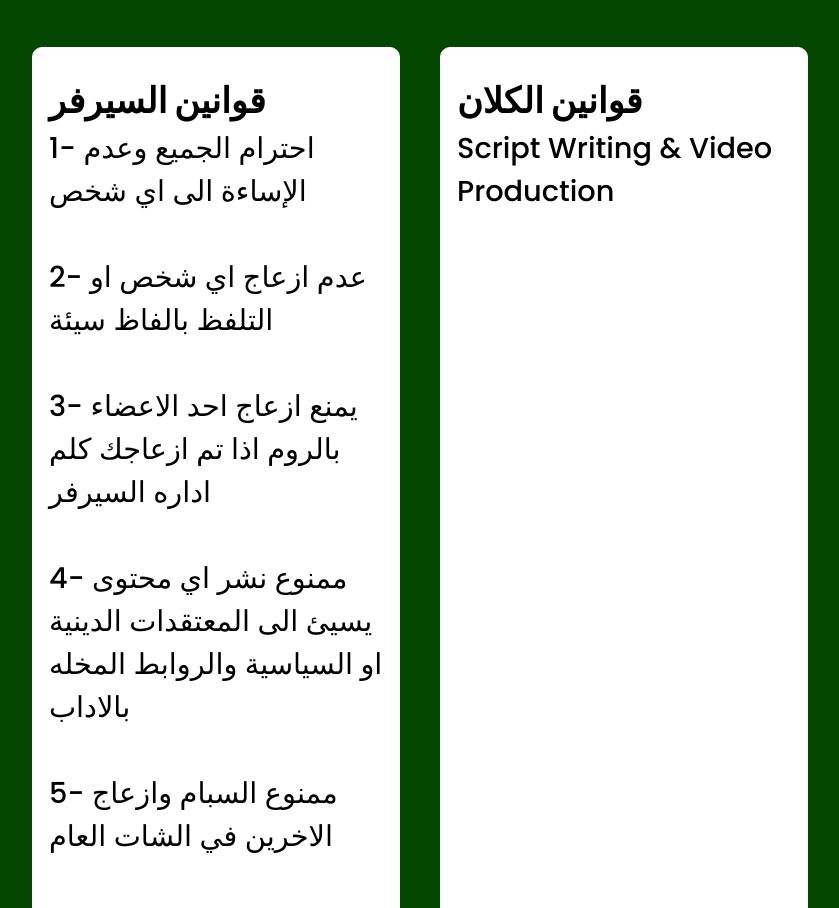
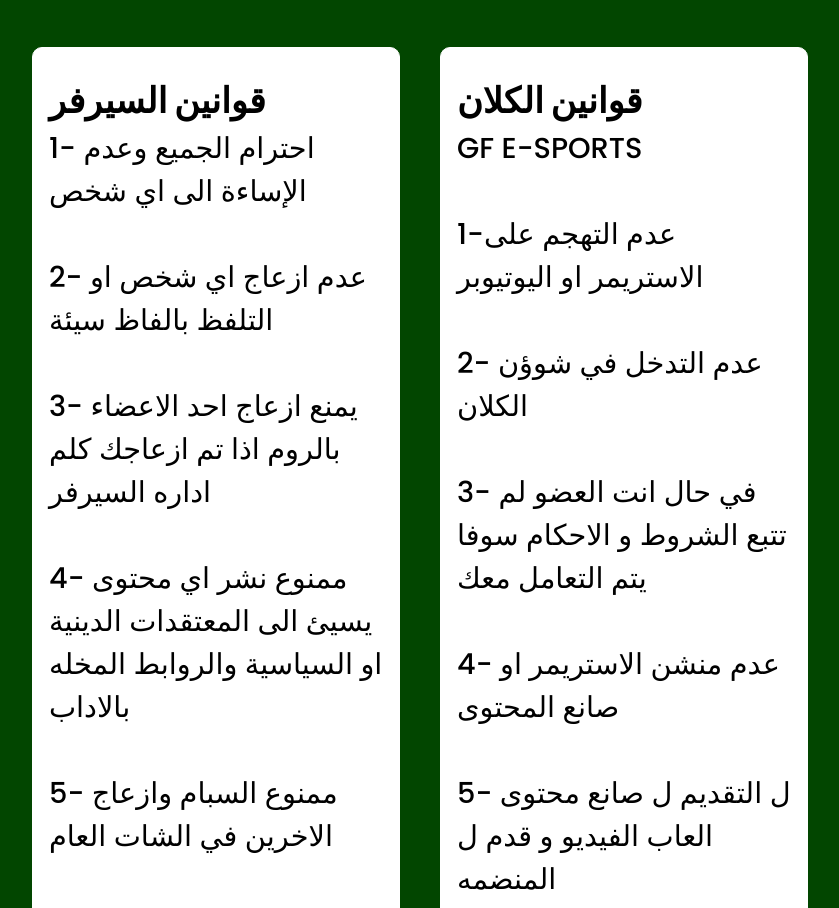
Before and after one commit to blacky765/gf-e-sport, a plain HTML site: page Terms_and_Conditions.html in a window 1280 px wide. Shown: the part 1005-1913 px from the top of the page, without its empty margins (220-1059 px from the left). Drawn offline with Linux system fonts and the light colour scheme.

Commit message:
Update Terms_and_Conditions.html

```diff
--- a/Terms_and_Conditions.html
+++ b/Terms_and_Conditions.html
@@ -67,7 +67,28 @@
                     <strong class="project-title">
                         <span>قوانين الكلان</span>
                     </strong>
-                    <p class="project-category">Script Writing & Video Production</p>
+                    <p class="project-category">
+GF E-SPORTS
+<br><br>
+1-عدم التهجم على الاستريمر او اليوتيوبر
+<br><br>
+2- عدم التدخل في شوؤن الكلان
+<br><br>
+3- في حال انت العضو لم تتبع الشروط و الاحكام سوفا يتم التعامل معك
+<br><br>
+4- عدم منشن الاستريمر او صانع المحتوى
+<br><br>
+5- ل التقديم ل صانع محتوى العاب الفيديو و قدم ل المنضمه
+<br><br>
+6- ل الدخول مع الاستريمر او اليوتيوبر الرجاء الرجاء التوجه ل في الخاص او في حال رتبتك فرند ادخل لاكن في الانتضار حتا يقبلك
+<br><br>
+  7-الصمت التام أو عدم الرد على الاعضاء بصورة متكررة سيستوجب
+إنذار
+<br><br>
+8-التعامل مع الأخرين بحسب رغبتهم في التبسط أو التكلف بلا فرض للذات
+<br><br>
+9-يمنع النشر بكأفة أنواعه ( خاص , روم , شات ) يعرضك للباند، ويجب المبادرة والإبلاغ عنها حتى تتم المحاسبة
+</p>
                 </div>
             </div>
             <div class="project-card">
```
